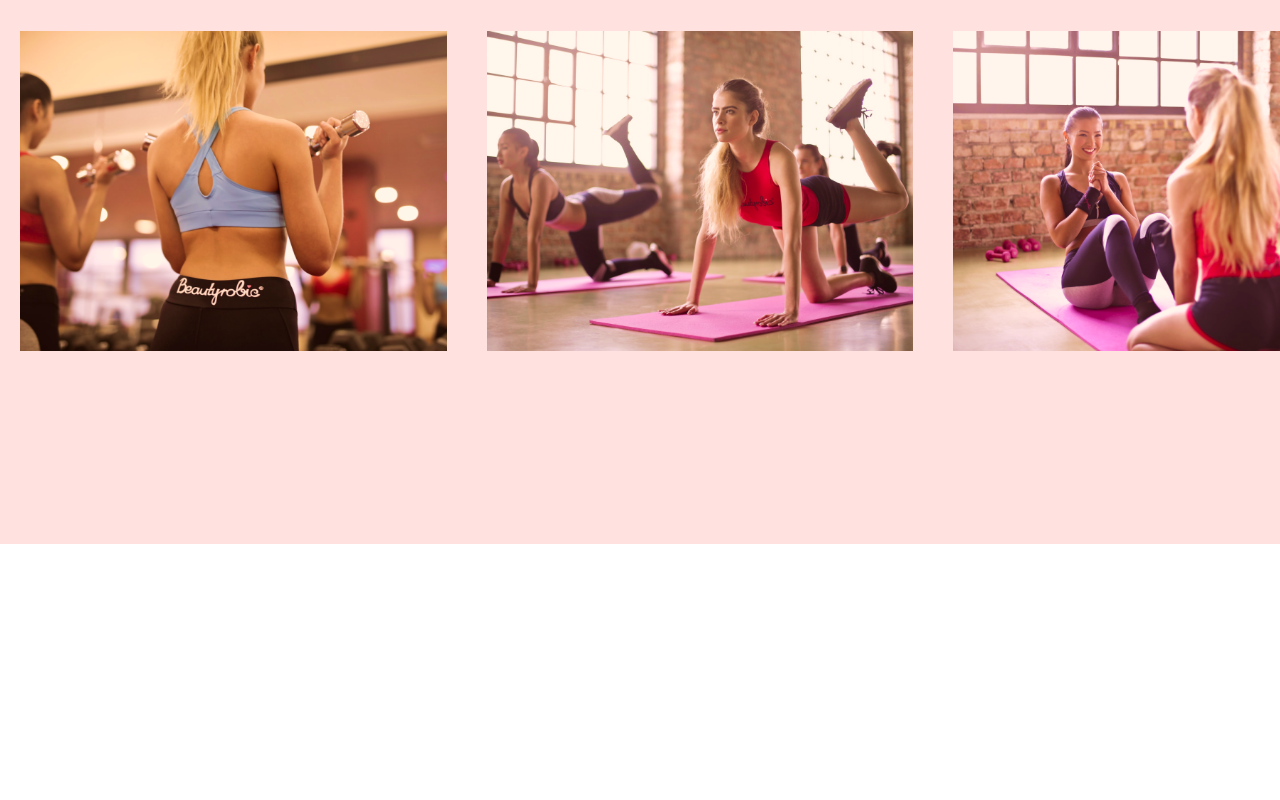
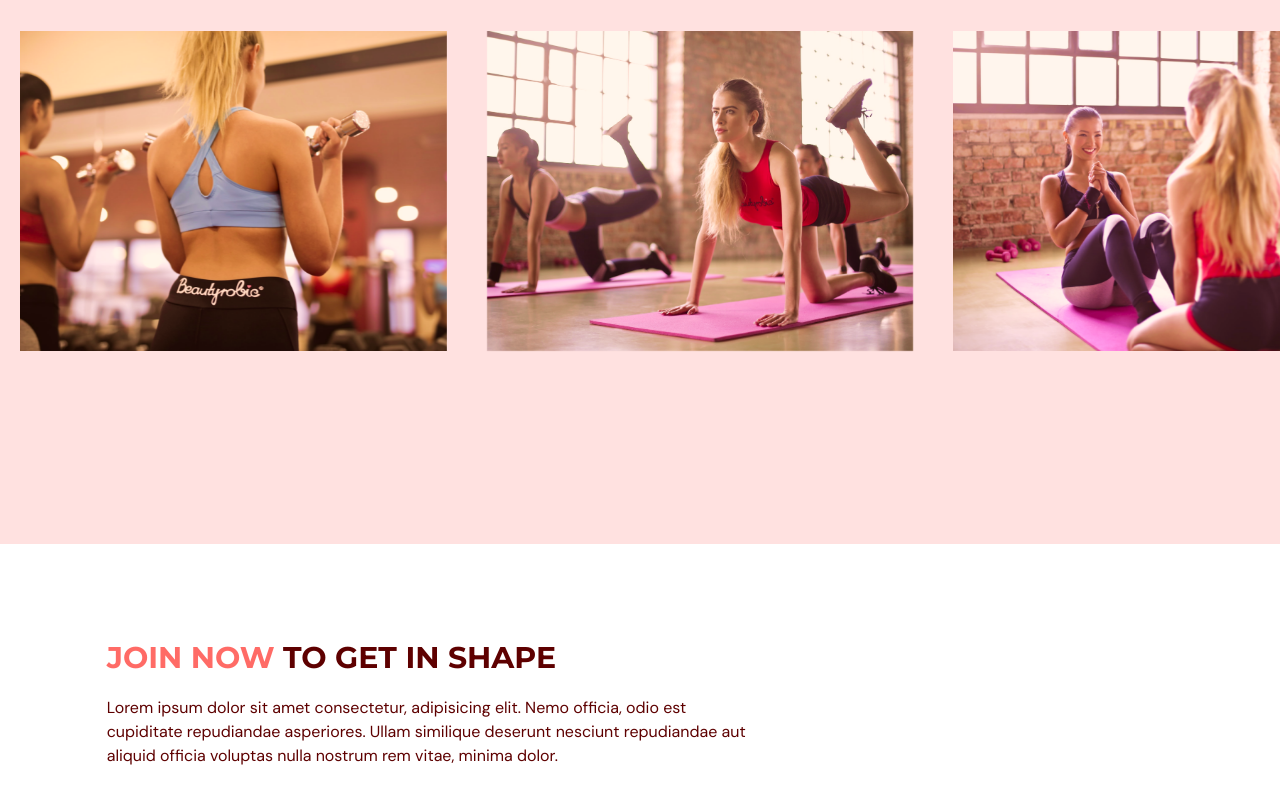
Before and after one commit to ElJefe111944/fitness-appilcation, a React (Vite) app: page / in a window 1280 px wide. Shown: the part 2514-3314 px from the top of the page. Before the commit the page ends 3058 px from the top, so only its background shows below. Built offline with nearby package versions, Linux system fonts and the light colour scheme.

Commit message:
Contact us title created and styled

```diff
--- a/package.json
+++ b/package.json
@@ -14,7 +14,8 @@
     "framer-motion": "^11.0.14",
     "react": "^18.2.0",
     "react-anchor-link-smooth-scroll": "^1.0.12",
-    "react-dom": "^18.2.0"
+    "react-dom": "^18.2.0",
+    "react-hook-form": "^7.51.2"
   },
   "devDependencies": {
     "@types/node": "^20.11.28",
--- a/src/App.tsx
+++ b/src/App.tsx
@@ -4,6 +4,7 @@ import Navbar from '@/components/navbar';
 import Home from './components/home';
 import Benefits from './components/benefits';
 import Classes from './components/classes';
+import ContactUs from './components/contactUs';
 
 
 function App() {
@@ -36,6 +37,7 @@ function App() {
       <Home setSelectedPage={setSelectedPage} />
       <Benefits setSelectedPage={setSelectedPage} />
       <Classes setSelectedPage={setSelectedPage} />
+      <ContactUs />
     </div>
   )
 }
--- a/src/components/classes/Class.tsx
+++ b/src/components/classes/Class.tsx
@@ -8,7 +8,7 @@ type Props = {
 function Class({ name, description, image }: Props) {
   return (
     <li className="relative mx-5 in-line-block h-[380px] w-[450px]">
-        <div className="p-5 absolute z-30 w-full flex h-[380px] flex-col items-center justify-center whitespace-normal bg-opacity-30 bg-black text-center text-white opacity-0 transition duration-500 hover:opacity-90">
+        <div className="p-5 absolute z-30 w-full flex h-full flex-col items-center justify-center whitespace-normal bg-opacity-30 bg-black text-center text-white opacity-0 transition duration-500 hover:opacity-90">
             <p className="text-2xl">
                 {name}
             </p>
--- a/src/components/contactUs/index.tsx
+++ b/src/components/contactUs/index.tsx
@@ -1,11 +1,40 @@
-import React from 'react'
+import { SelectedPage } from "@/shared/types"
+import { motion } from "framer-motion"
+import { useForm } from "react-hook-form"
+import ContactUsPageGraphic from "@/assets/ContactUsPageGraphic.png"
+import HeadingText from "@/shared/HeadingText"
 
-type Props = {}
+interface Props {
+  setSelectedPage: (value: SelectedPage) => void
+}
 
-function index({}: Props) {
+
+function ContactUs({ setSelectedPage }: Props) {
   return (
-    <div>index</div>
+    <section id="contactus" className="mx-auto w-5/6 pt-24 pb-32">
+      <motion.div onViewportEnter={() => setSelectedPage(SelectedPage.ContactUs)}>
+        {/* HEADER */}
+        <motion.div
+          className="md:w-3/5"
+          initial='hidden'
+          whileInView='visible'
+          viewport={{ once: true, amount: 0.5 }}
+          transition={{ duration: 0.6 }}
+          variants={{
+            hidden: { opacity: 0, x: -50 },
+            visible: { opacity: 1, x: 0 }
+          }}
+        >
+          <HeadingText>
+            <span className="text-primary-500">JOIN NOW</span> TO GET IN SHAPE
+          </HeadingText>
+          <p className="my-5">
+            Lorem ipsum dolor sit amet consectetur, adipisicing elit. Nemo officia, odio est cupiditate repudiandae asperiores. Ullam similique deserunt nesciunt repudiandae aut aliquid officia voluptas nulla nostrum rem vitae, minima dolor.
+          </p>
+        </motion.div>
+      </motion.div>
+    </section>
   )
 }
 
-export default index
+export default ContactUs
```
Also changed, not shown: src/assets/ContactUsPageGraphic.png (added), 1 other file (tests, documents, lock files or other folders).
